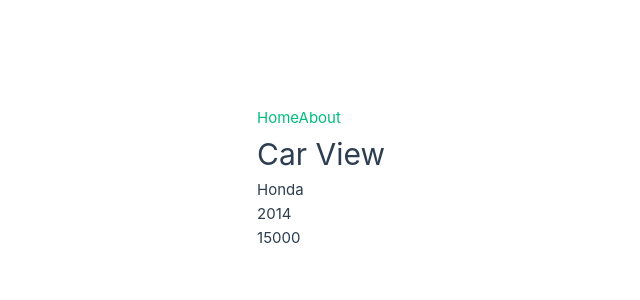
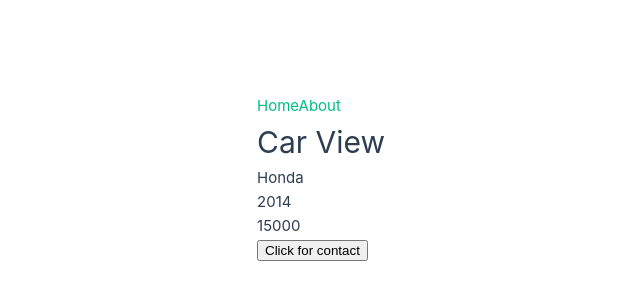
Before and after one commit to diogeneshas/router-vue-learning, a Vue app: page /cars/1 in a window 1280 px wide. Shown: the part 222-522 px from the top of the page, without its empty margins (255-895 px from the left). Built offline with nearby package versions, Linux system fonts and the light colour scheme.

Commit message:
programmatically adjust the route

```diff
--- a/src/views/CarView.vue
+++ b/src/views/CarView.vue
@@ -4,15 +4,18 @@
     <p>{{car.name}}</p>
     <p>{{car.year}}</p>
     <p>{{car.price}}</p>
+    <button @click="router.push(`/cars/${carId}/contact`)">Click for contact</button>
     <RouterView />
   </div>
 </template>
 
 <script setup>
-import { useRoute, RouterView } from "vue-router"
+import { useRoute, RouterView, useRouter } from "vue-router"
 import cars from "../data/cars.json"
 
 const route = useRoute()
+const router = useRouter()
 const car = cars.find(c => c.id === parseInt(route.params.id))
+const carId = parseInt(route.params.id)
 
 </script>
```
